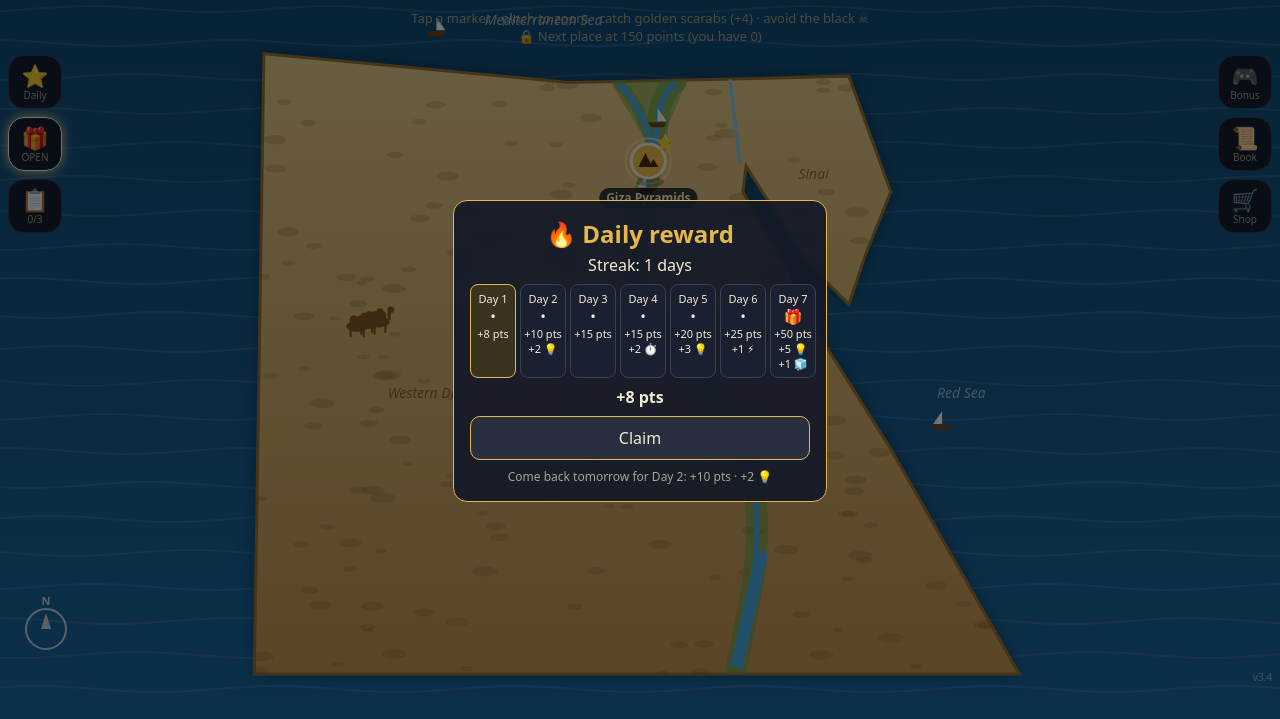
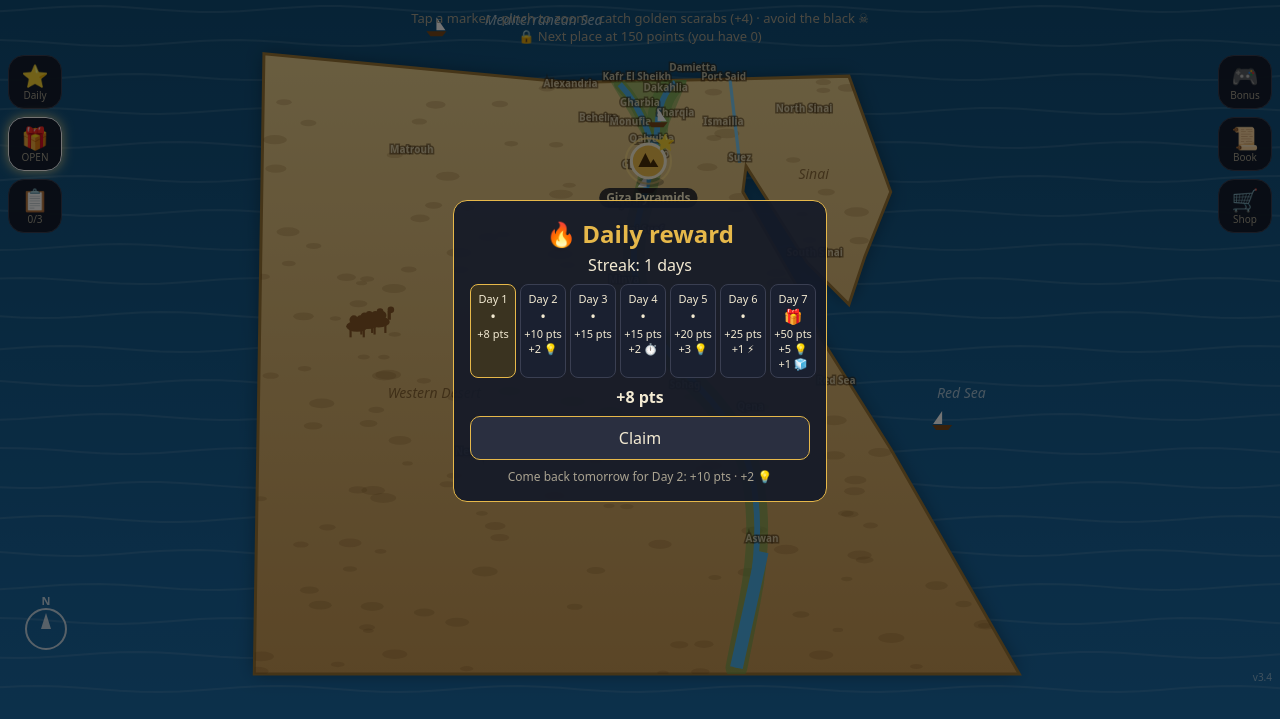
Before and after one commit to Mohammed-Taher6705/Egypt-Quest, a plain HTML site: page Egypt quest 2d worlds.html in a window 1280 px wide. Shown: the part 49-768 px from the top of the page. Drawn offline with Linux system fonts and the light colour scheme; animation ran at ten frames a second.

Commit message:
names on map

```diff
--- a/Egypt quest 2d worlds.html
+++ b/Egypt quest 2d worlds.html
@@ -80,6 +80,17 @@ const SITES=[
 {id:"gouna",req:800,lon:33.68,lat:27.39,en:"El Gouna Film Festival",ar:"مهرجان الجونة السينمائي",eraEn:"Founded 2017 · Red Sea",eraAr:"تأسس عام 2017 · البحر الأحمر",dEn:"A film festival in the Red Sea resort town of El Gouna. Test your knowledge of Egyptian movies!",dAr:"مهرجان سينمائي في مدينة الجونة على البحر الأحمر. اختبر معلوماتك عن الأفلام المصرية!"}];
 const OUT=[[25.15,31.65],[29.9,31.2],[32.3,31.25],[34.25,31.3],[34.9,29.5],[34.5,28.5],[34.25,27.75],[33.6,28.4],[32.65,29.9],[32.6,29.5],[33.4,28.1],[33.8,27.25],[34.9,25.5],[36.9,22],[25,22]];
 const NILE=[[32.5,22.1],[32.9,24.1],[32.65,25.7],[31.2,27.2],[30.8,28.5],[31.24,30.04],[31.3,31.0],[31.8,31.4]];
+const GOVS=[
+ ["Matrouh","\u0645\u0637\u0631\u0648\u062d",27.45,30.15],["Alexandria","\u0627\u0644\u0625\u0633\u0643\u0646\u062f\u0631\u064a\u0629",29.92,31.18],["Beheira","\u0627\u0644\u0628\u062d\u064a\u0631\u0629",30.35,30.65],
+ ["Kafr El Sheikh","\u0643\u0641\u0631 \u0627\u0644\u0634\u064a\u062e",30.95,31.28],["Gharbia","\u0627\u0644\u063a\u0631\u0628\u064a\u0629",31.00,30.88],["Monufia","\u0627\u0644\u0645\u0646\u0648\u0641\u064a\u0629",30.85,30.58],
+ ["Qalyubia","\u0627\u0644\u0642\u0644\u064a\u0648\u0628\u064a\u0629",31.18,30.32],["Dakahlia","\u0627\u0644\u062f\u0642\u0647\u0644\u064a\u0629",31.40,31.12],["Damietta","\u062f\u0645\u064a\u0627\u0637",31.82,31.42],
+ ["Port Said","\u0628\u0648\u0631\u0633\u0639\u064a\u062f",32.30,31.28],["Ismailia","\u0627\u0644\u0625\u0633\u0645\u0627\u0639\u064a\u0644\u064a\u0629",32.30,30.58],["Suez","\u0627\u0644\u0633\u0648\u064a\u0633",32.55,30.02],
+ ["North Sinai","\u0634\u0645\u0627\u0644 \u0633\u064a\u0646\u0627\u0621",33.55,30.78],["South Sinai","\u062c\u0646\u0648\u0628 \u0633\u064a\u0646\u0627\u0621",33.72,28.55],["Cairo","\u0627\u0644\u0642\u0627\u0647\u0631\u0629",31.25,30.08],
+ ["Giza","\u0627\u0644\u062c\u064a\u0632\u0629",30.88,29.92],["Fayoum","\u0627\u0644\u0641\u064a\u0648\u0645",30.82,29.32],["Beni Suef","\u0628\u0646\u064a \u0633\u0648\u064a\u0641",31.00,28.90],
+ ["Minya","\u0627\u0644\u0645\u0646\u064a\u0627",30.75,28.12],["Asyut","\u0623\u0633\u064a\u0648\u0637",31.18,27.18],["Sohag","\u0633\u0648\u0647\u0627\u062c",31.70,26.50],
+ ["Qena","\u0642\u0646\u0627",32.72,26.15],["Luxor","\u0627\u0644\u0623\u0642\u0635\u0631",32.65,25.70],["Aswan","\u0623\u0633\u0648\u0627\u0646",32.90,24.10],
+ ["Red Sea","\u0627\u0644\u0628\u062d\u0631 \u0627\u0644\u0623\u062d\u0645\u0631",34.05,26.55],["New Valley","\u0627\u0644\u0648\u0627\u062f\u064a \u0627\u0644\u062c\u062f\u064a\u062f",28.55,25.45],["Sharqia","\u0627\u0644\u0634\u0631\u0642\u064a\u0629",31.55,30.72]
+];
 let lang="en",score=0,sel=null,mode="map",cur=null;const seen=new Set(),done=new Set();const need=i=>SITES[i]&&SITES[i].req!=null?SITES[i].req:50*i*(i+2);const unlocked=i=>i===0||score>=need(i)||done.has(SITES[i].id);
 const $=id=>document.getElementById(id);
 const cv=$("c"),ctx=cv.getContext("2d");let W=0,H=0;
@@ -143,6 +154,12 @@ function drawMap(t){
  const sl=(tx,a,b)=>{const p=mp(a,b);ctx.fillText(tx,p[0],p[1])};
  ctx.fillStyle="rgba(255,255,255,.6)";sl(ar?"البحر المتوسط":"Mediterranean Sea",29.5,32.1);sl(ar?"البحر الأحمر":"Red Sea",36,26.3);
  ctx.fillStyle="rgba(90,55,15,.6)";sl(ar?"الصحراء الغربية":"Western Desert",27.8,26.3);sl(ar?"سيناء":"Sinai",33.7,29.7);ctx.restore();
+ // governorate names
+ ctx.save();ctx.textAlign="center";ctx.textBaseline="middle";
+ const gf=Math.max(8,Math.min(13,Math.round(s0*.16)));ctx.font="600 "+gf+"px system-ui";
+ GOVS.forEach(([en,arName,lo,la])=>{const[x,y]=mp(lo,la),name=ar?arName:en;
+  ctx.fillStyle="rgba(246,235,201,.72)";ctx.strokeStyle="rgba(55,35,12,.5)";ctx.lineWidth=3;ctx.strokeText(name,x,y);ctx.fillText(name,x,y);
+ });ctx.restore();
  // life on the map
  for(const[ph,sp]of[[0,7000],[2.2,9000]]){const u=.5+.45*Math.sin(t/sp+ph),d=Math.cos(t/sp+ph)>=0?1:-1,p=alongNile(u);boat(p[0],p[1],Math.max(.8,zz),d)}
  {const u=(t/22000)%1;for(let k=0;k<3;k++){const uu=((u-k*.06)+1)%1,p=mp(26.3+uu*2.8,27.3+Math.sin(uu*6)*.18);camel(p[0],p[1],1.1*Math.max(.8,zz))}}
```
